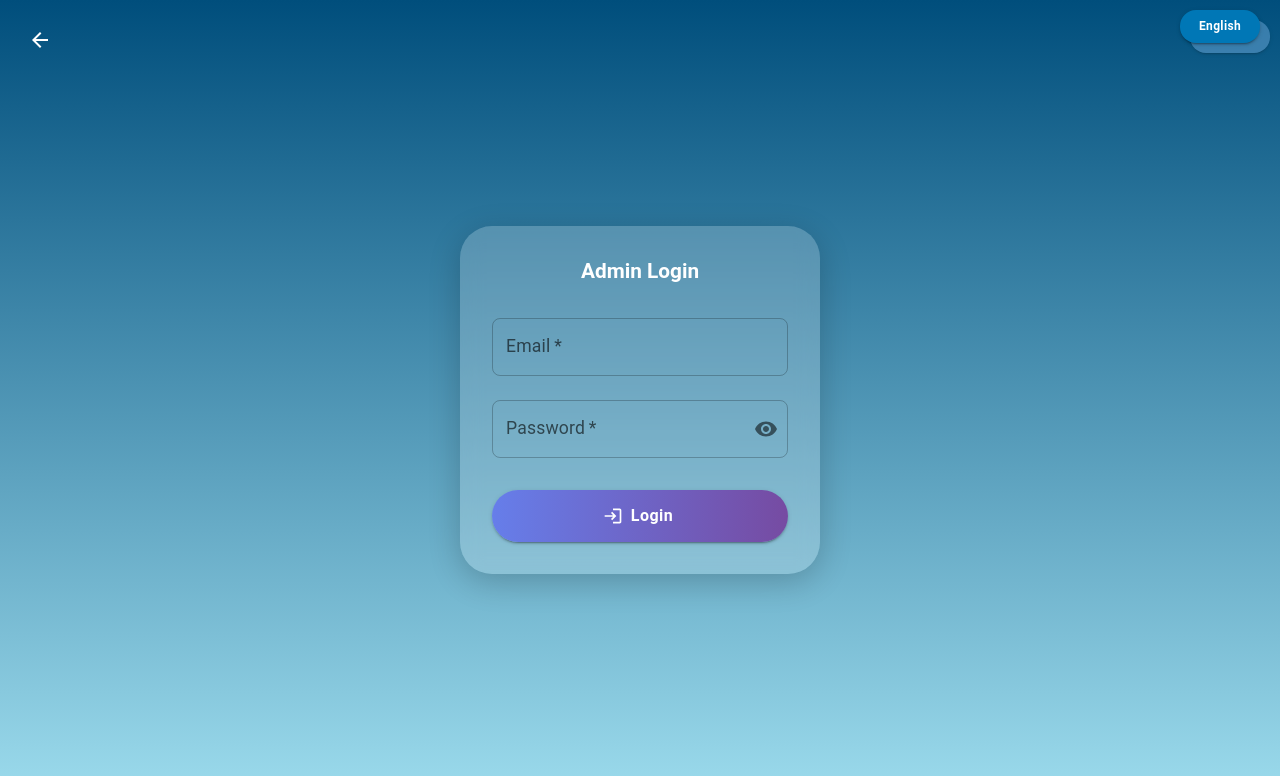
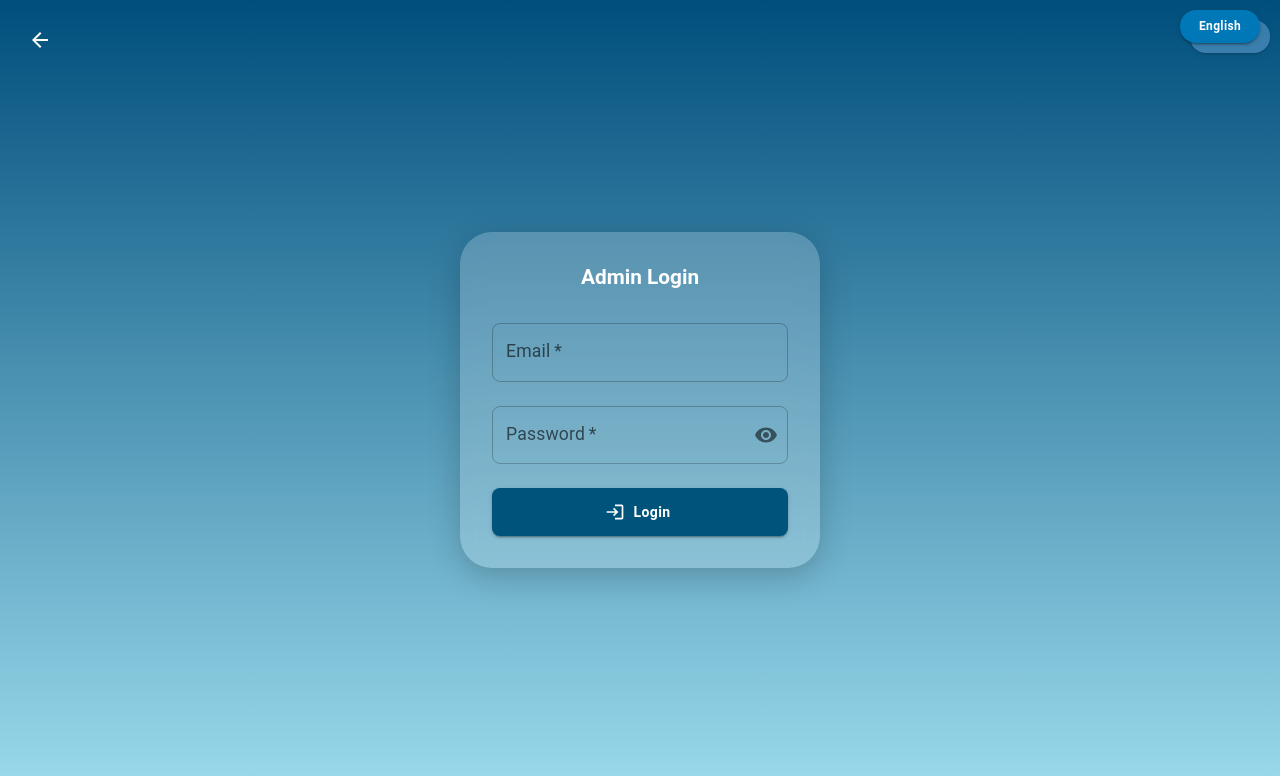
Before and after one commit to wasimakram516/mtcit-timeline-frontend, a Next.js app: page /login in a window 1280 px wide. Shown: the top 776 px of the page. Built offline with nearby package versions, Linux system fonts and the light colour scheme; no server answers.

Commit message:
update / changed style of login button

```diff
--- a/src/app/login/page.js
+++ b/src/app/login/page.js
@@ -156,17 +156,12 @@ export default function LoginPage() {
             startIcon={loading ? <CircularProgress size={20} /> : <LoginIcon />}
             disabled={loading}
             sx={{
-              mt: 3,
-              py: 1.5,
-              fontWeight: "bold",
-              fontSize: "1rem",
-              borderRadius: "30px",
-              background: "linear-gradient(90deg, #667eea, #764ba2)",
-              color: "white",
-              transition: "transform 0.2s",
+              mt:2,
+              py:1.5,
+              backgroundColor: "secondary.main",
+              color: "#fff",
               "&:hover": {
-                transform: "scale(1.05)",
-                background: "linear-gradient(90deg, #5a67d8, #6b46c1)",
+                backgroundColor: "secondary.dark",
               },
             }}
           >
```
